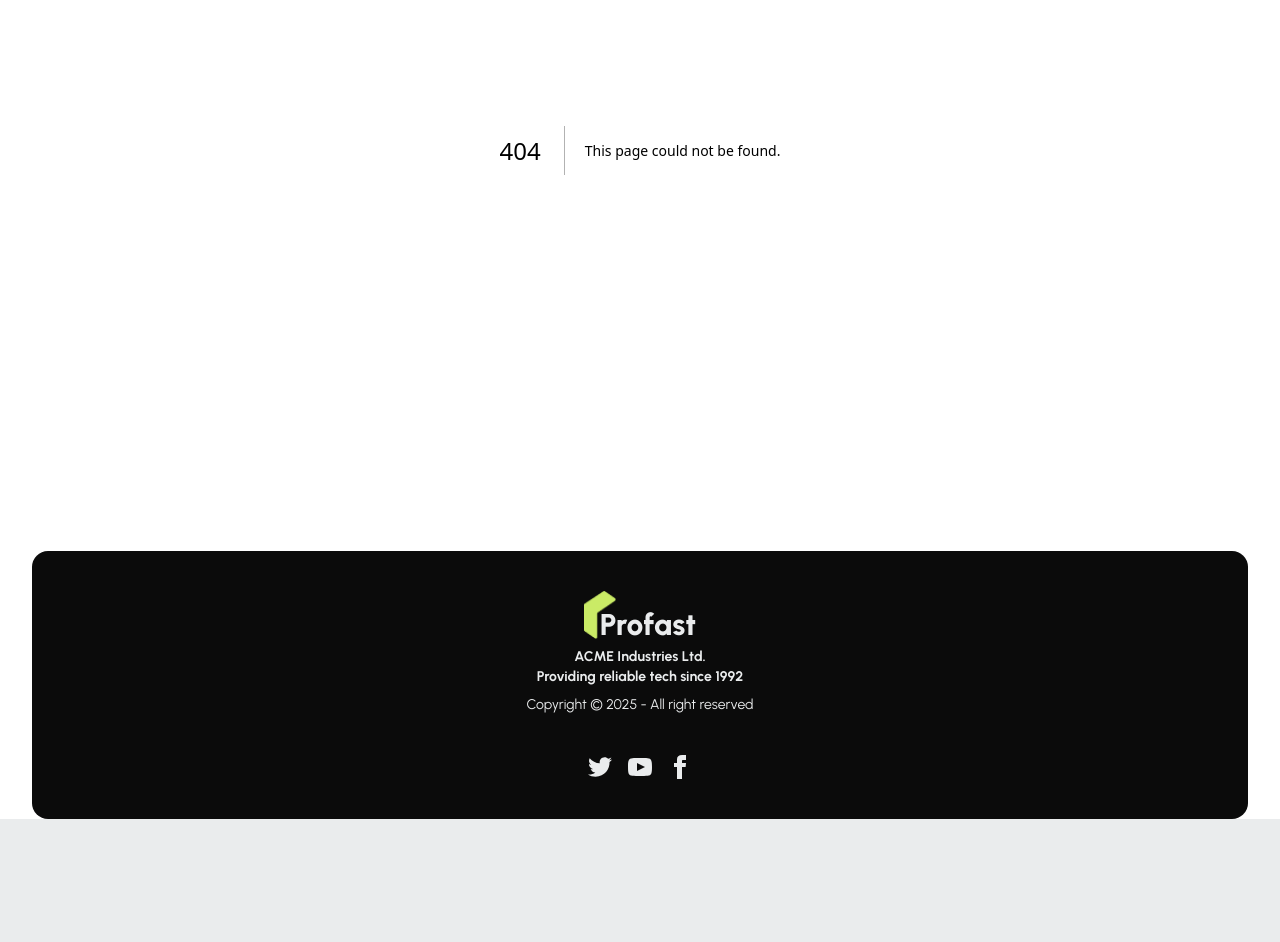
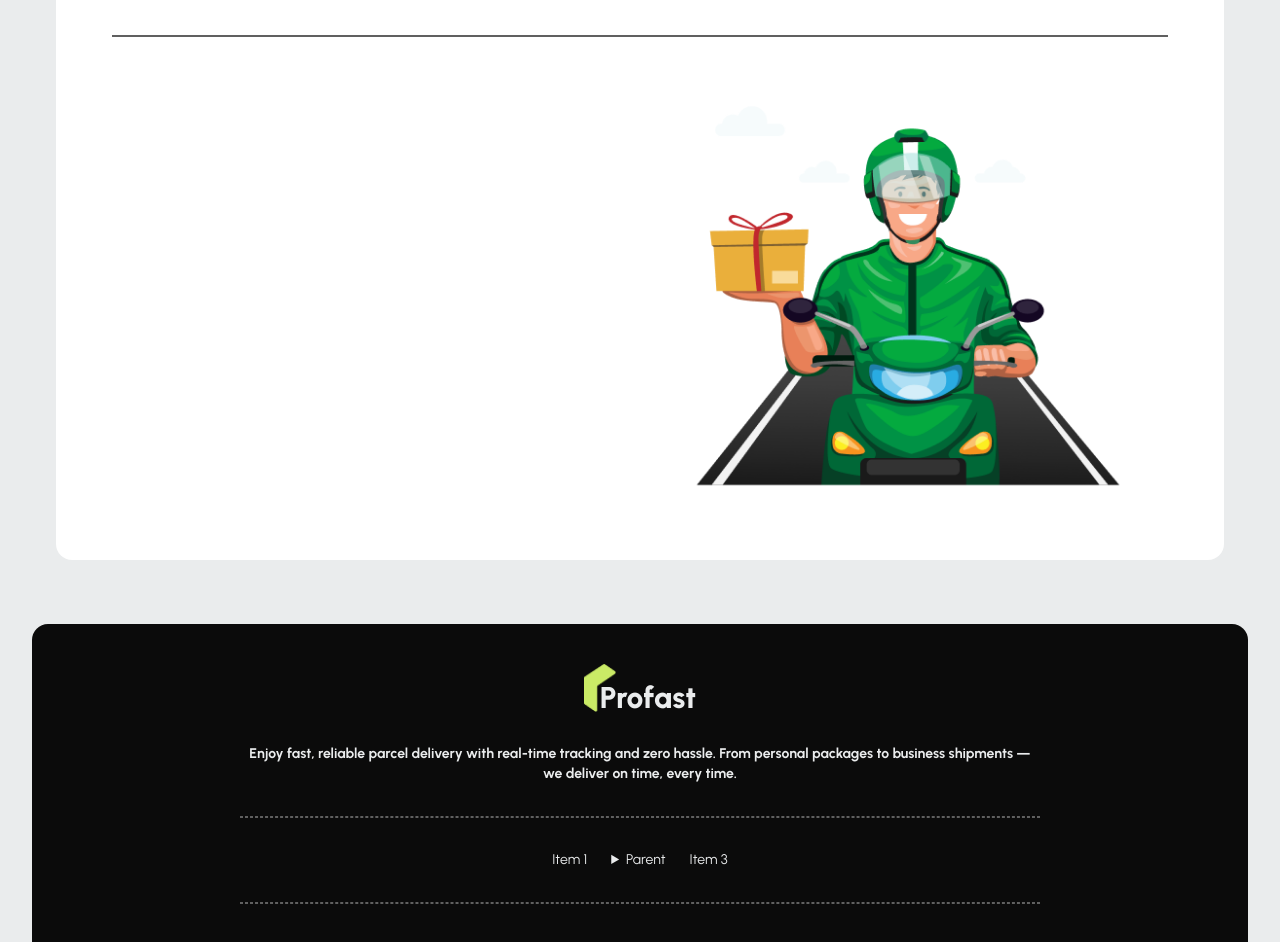
Before and after one commit to robbani-dev/profast, a Next.js app: page /rider in a window 1280 px wide. Before the commit this address had no page. Shown: the part 340-1282 px from the top of the page. Before the commit the page ends 1159 px from the top, so only its background shows below. Built offline with nearby package versions, Linux system fonts and the light colour scheme.

Commit message:
adding rider page

```diff
--- a/app/layout.js
+++ b/app/layout.js
@@ -25,8 +25,10 @@ export default function RootLayout({ children }) {
         className={`${geistSans.variable} ${geistMono.variable} antialiased urbanist-font`}
       >
         <Navbar />
-        {children}
-        <Footer/>
+        <div className="min-h-[80vh]">
+          {children}
+        </div>
+        <Footer />
       </body>
     </html>
   );
--- /dev/null
+++ b/app/rider/page.js
@@ -0,0 +1,27 @@
+import Image from 'next/image'
+import React from 'react'
+
+const Rider = () => {
+    return (
+        <div className='st-container'>
+            <div className='st-container bg-base-200 rounded-2xl'>
+                <div className=''>
+                    <h1 className='title-section'>Be a Rider</h1>
+                    <p className='lg:max-w-[50%]'>Enjoy fast, reliable parcel delivery with real-time tracking and zero hassle. From personal packages to business shipments — we deliver on time, every time.</p>
+                </div>
+                <div className='w-full border my-8'></div>
+                <div className='lg:grid grid-cols-2 gap-2'>
+                    <div>
+
+
+
+
+                    </div>
+                    <div><Image src="/images/rider.png" alt='Rider driving a bike' width={450} height={450} className='mx-auto'/></div>
+                </div>
+            </div>
+        </div>
+    )
+}
+
+export default Rider
--- a/components/Footer.jsx
+++ b/components/Footer.jsx
@@ -1,19 +1,25 @@
 import React from 'react'
 import Logo from './Logo'
+import { links } from './Navbar'
 
 const Footer = () => {
     return (
         <footer className="footer w-[95%] mx-auto rounded-2xl footer-horizontal footer-center bg-[#0B0B0B] text-base-100 p-10">
-            <aside>
+            <aside className='space-y-6'>
                 <a href="/">
                     <Logo />
                 </a>
-                <p className="font-bold">
-                    ACME Industries Ltd.
-                    <br />
-                    Providing reliable tech since 1992
+                <p className="font-bold max-w-200 mx-auto text-center">
+                    Enjoy fast, reliable parcel delivery with real-time tracking and zero hassle. From personal packages to business shipments — we deliver on time, every time.
                 </p>
-                <p>Copyright © {new Date().getFullYear()} - All right reserved</p>
+                <div className='border w-full border-dashed border-base-content'></div>
+                <div>
+                    <ul className='flex justify-center gap-6'>
+                        {links}
+                        {/* Here is a job */}
+                    </ul>
+                </div>
+                <div className='border w-full border-dashed border-base-content'></div>
             </aside>
             <nav>
                 <div className="grid grid-flow-col gap-4">
--- a/components/Navbar.jsx
+++ b/components/Navbar.jsx
@@ -1,9 +1,7 @@
 import React from 'react'
 import Logo from './Logo'
 
-const Navbar = () => {
-
-    const links = <>
+export const links = <>
     <li><a>Item 1</a></li>
     <li>
         <details>
@@ -16,6 +14,8 @@ const Navbar = () => {
     </li>
     <li><a>Item 3</a></li>
 </>
+
+const Navbar = () => {
 
     return (
         <div className="navbar bg-base-200 shadow-sm base-container rounded-2xl my-[2%] lg:my-[1%] lg:px-[1%]">
```
Also changed, not shown: public/images/rider.png (added). Lines whose indentation alone changed are shown as unchanged.
